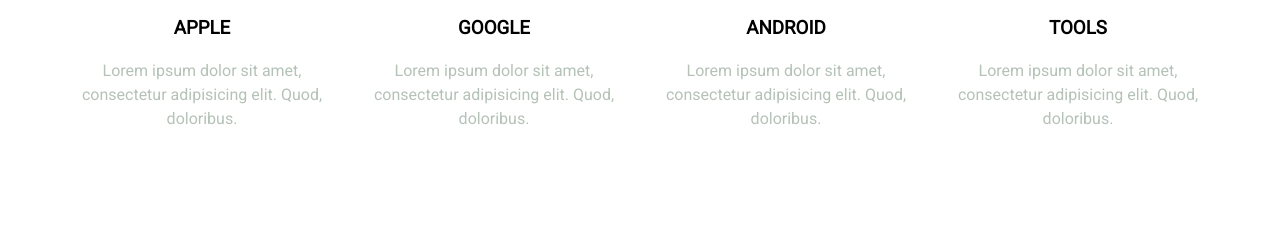
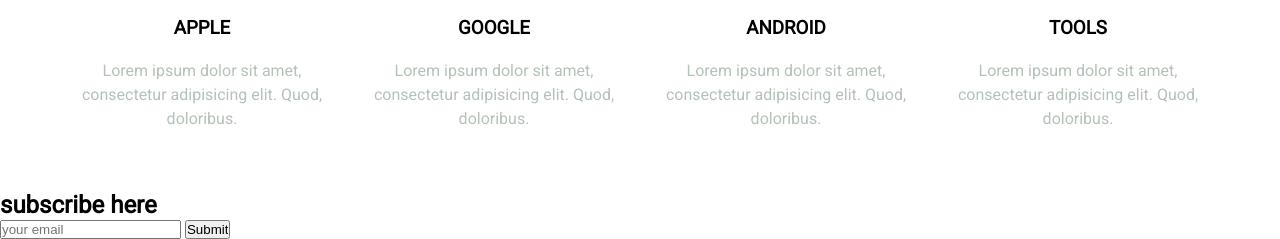
Before and after one commit to mansisindhu/fast-banana-website, a plain HTML site: page index.html in a window 1280 px wide. Shown: the part 1233-1472 px from the top of the page. Before the commit the page ends 1424 px from the top, so only its background shows below. Drawn offline with nearby package versions, Linux system fonts and the light colour scheme.

Commit message:
form section html

```diff
--- a/index.html
+++ b/index.html
@@ -128,6 +128,17 @@
 
 
     <!-- end of skills-->
+    <!--  form section-->
+    <section id="form">
+        <div class="form-content">
+            <h1 class="form-title">subscribe here</h1>
+            <form>
+                <input type="email" id="email" name="email" placeholder="your email">
+                <input type="submit" id="submit" value="Submit">
+            </form>
+        </div>
+    </section>
+    <!-- end of form section-->
 
 
 
```
